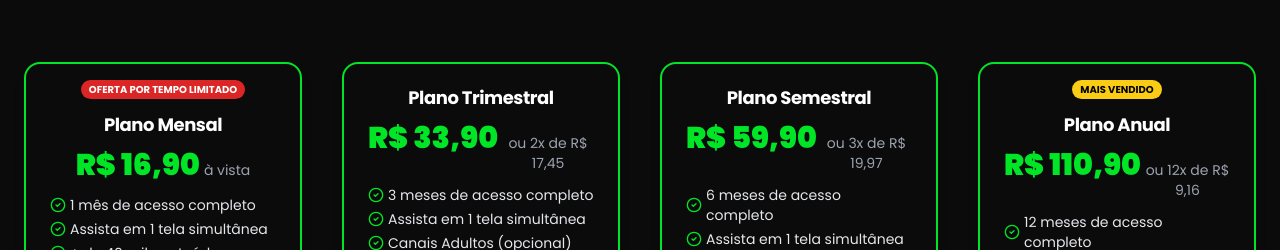
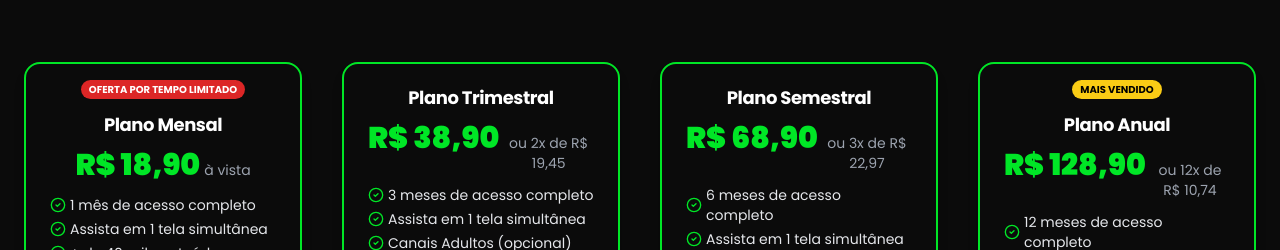
Before and after one commit to PresleyGSilva/ironplay, a React (Vite) app: page / in a window 1280 px wide. Shown: the part 4937-5187 px from the top of the page. Built offline with nearby package versions, Linux system fonts and the light colour scheme; no server answers.

Commit message:
Update Pricing.jsx
sa

```diff
--- a/src/components/Pricing.jsx
+++ b/src/components/Pricing.jsx
@@ -9,7 +9,7 @@ const plansData = {
   kirvano: [
     {
       name: 'Plano Mensal',
-      price: 'R$ 16,90',
+      price: 'R$ 18,90',
       period: 'à vista',
       features: [
         '1 mês de acesso completo',
@@ -24,8 +24,8 @@ const plansData = {
     },
     {
       name: 'Plano Trimestral',
-      price: 'R$ 33,90',
-      period: 'ou 2x de R$ 17,45',
+      price: 'R$ 38,90',
+      period: 'ou 2x de R$ 19,45',
       features: [
         '3 meses de acesso completo',
         'Assista em 1 tela simultânea',
@@ -39,8 +39,8 @@ const plansData = {
     },
     {
       name: 'Plano Semestral',
-      price: 'R$ 59,90',
-      period: 'ou 3x de R$ 19,97',
+      price: 'R$ 68,90',
+      period: 'ou 3x de R$ 22,97',
       features: [
         '6 meses de acesso completo',
         'Assista em 1 tela simultânea',
@@ -54,8 +54,8 @@ const plansData = {
     },
     {
       name: 'Plano Anual',
-      price: 'R$ 110,90',
-      period: 'ou 12x de R$ 9,16',
+      price: 'R$ 128,90',
+      period: 'ou 12x de R$ 10,74',
       features: [
         '12 meses de acesso completo',
         'Assista em 2 telas simultâneas',
@@ -71,7 +71,7 @@ const plansData = {
   braip: [
     {
       name: 'Plano Mensal',
-      price: 'R$ 16,90',
+      price: 'R$ 18,90',
       period: 'à vista',
       features: [
         '1 mês de acesso completo',
@@ -86,8 +86,8 @@ const plansData = {
     },
     {
       name: 'Plano Trimestral',
-      price: 'R$ 33,90',
-      period: 'ou 2x de R$ 17,45',
+      price: 'R$ 38,90',
+      period: 'ou 2x de R$ 19,45',
       features: [
         '3 meses de acesso completo',
         'Assista em 1 tela simultânea',
@@ -101,8 +101,8 @@ const plansData = {
     },
     {
       name: 'Plano Semestral',
-      price: 'R$ 59,90',
-      period: 'ou 3x de R$ 19,97',
+      price: 'R$ 68,90',
+      period: 'ou 3x de R$ 22,97',
       features: [
         '6 meses de acesso completo',
         'Assista em 1 tela simultânea',
@@ -116,8 +116,8 @@ const plansData = {
     },
     {
       name: 'Plano Anual',
-      price: 'R$ 110,90',
-      period: 'ou 12x de R$ 9,16',
+      price: 'R$ 128,90',
+      period: 'ou 12x de R$ 10,74',
       features: [
         '12 meses de acesso completo',
         'Assista em 2 telas simultâneas',
@@ -133,7 +133,7 @@ const plansData = {
   cakto: [
     {
       name: 'Plano Mensal',
-      price: 'R$ 16,90',
+      price: 'R$ 18,90',
       period: 'à vista',
       features: [
         '1 mês de acesso completo',
@@ -148,8 +148,8 @@ const plansData = {
     },
     {
       name: 'Plano Trimestral',
-      price: 'R$ 33,90',
-      period: 'ou 2x de R$ 17,45',
+      price: 'R$ 38,90',
+      period: 'ou 2x de R$ 19,45',
       features: [
         '3 meses de acesso completo',
         'Assista em 1 tela simultânea',
@@ -163,8 +163,8 @@ const plansData = {
     },
     {
       name: 'Plano Semestral',
-      price: 'R$ 59,90',
-      period: 'ou 3x de R$ 19,97',
+      price: 'R$ 68,90',
+      period: 'ou 3x de R$ 22,97',
       features: [
         '6 meses de acesso completo',
         'Assista em 1 tela simultânea',
@@ -178,8 +178,8 @@ const plansData = {
     },
     {
       name: 'Plano Anual',
-      price: 'R$ 110,90',
-      period: 'ou 12x de R$ 9,16',
+      price: 'R$ 128,90',
+      period: 'ou 12x de R$ 10,74',
       features: [
         '12 meses de acesso completo',
         'Assista em 2 telas simultâneas',
@@ -263,7 +263,7 @@ const Pricing = () => {
   const location = useLocation();
   const path = location.pathname;
 
-  let plataforma = 'cakto'; // novo padrão
+  let plataforma = 'cakto';
   if (path.includes('/v1')) plataforma = 'braip';
   else if (path.includes('/v2')) plataforma = 'kirvano';
 
```
